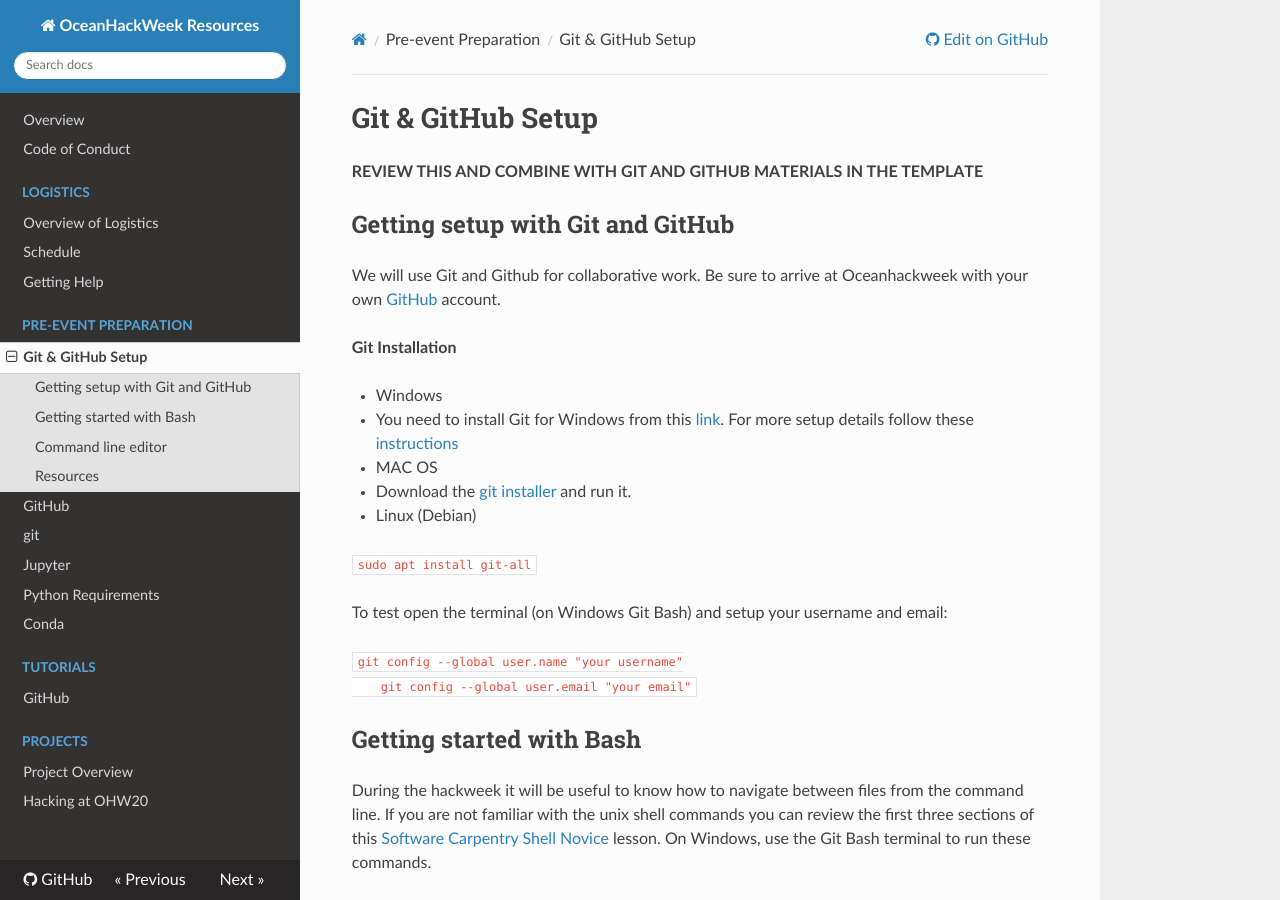
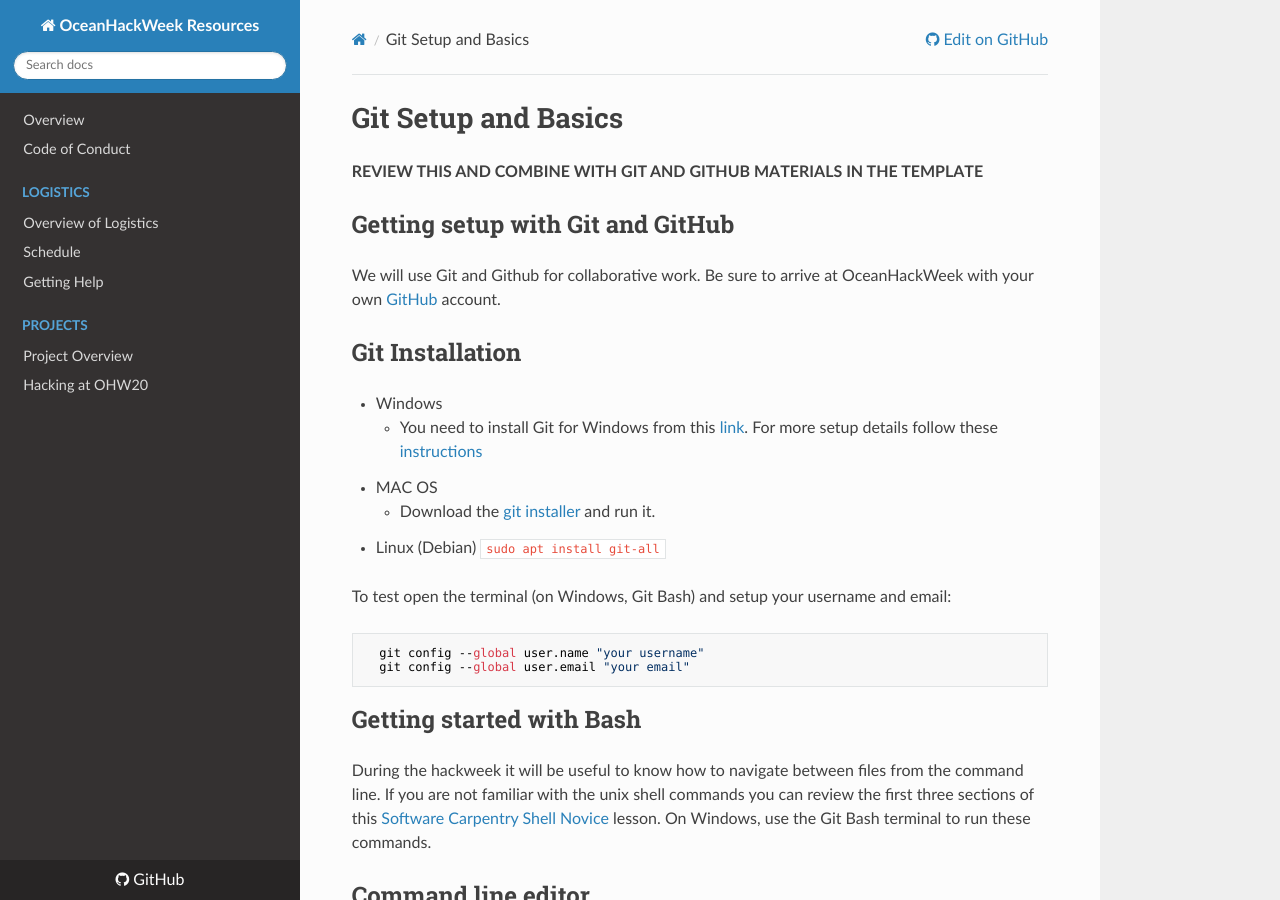
Before and after one commit to oceanhackweek/ohw-resources, an MkDocs documentation site: the page built from docs/prep/git.md, in a window 1280 px wide and 900 px high. Built offline with MkDocs 1.6.1, drawn with Linux system fonts in a browser that asks for light colours; nearby versions of some CDN libraries.

Commit message:
Refinement to reorganization. Finalized logistics pages

````diff
--- a/docs/preweek/github.md
+++ b/docs/prep/git.md
@@ -1,33 +1,28 @@
-# Git & GitHub Setup
+# Git Setup and Basics
 
 **REVIEW THIS AND COMBINE WITH GIT AND GITHUB MATERIALS IN THE TEMPLATE**
 
 ## Getting setup with Git and GitHub
 
-We will use Git and Github for collaborative work. Be sure to arrive at Oceanhackweek with your own [GitHub](https://github.com/) account.
+We will use Git and Github for collaborative work. Be sure to arrive at OceanHackWeek with your own [GitHub](https://github.com/) account.
 
-**Git Installation**
+## Git Installation
 
+- Windows
+    - You need to install Git for Windows from this [link](https://gitforwindows.org/). For more setup details follow these [instructions](https://carpentries.github.io/workshop-template/#shell)
+- MAC OS
+    - Download the [git installer](https://git-scm.com/download/mac) and run it.
+- Linux (Debian)
+    ```
+      sudo apt install git-all
+    ```
 
-* Windows
-  - You need to install Git for Windows from this [link](https://gitforwindows.org/). For more setup details follow these [instructions](https://carpentries.github.io/workshop-template/#shell)
+To test open the terminal (on Windows, Git Bash) and setup your username and email:
 
-* MAC OS
-
-  - Download the [git installer](https://git-scm.com/download/mac) and run it.
-
-* Linux (Debian)
-
-  ```
-    sudo apt install git-all
-  ```
-
-  To test open the terminal (on Windows Git Bash) and setup your username and email:
-
-  ```
-    git config --global user.name "your username"
-    git config --global user.email "your email"
-  ```
+```
+  git config --global user.name "your username"
+  git config --global user.email "your email"
+```
 
 
 ## Getting started with Bash
--- a/mkdocs.yml
+++ b/mkdocs.yml
@@ -8,17 +8,19 @@
     - logistics/overview.md
     - schedule.md
     - Getting Help: logistics/getting_help.md
-  - Pre-event Preparation:
-    - Git & GitHub Setup: preweek/github.md
-    - GitHub: tutorials/github.md
-    - git: tutorials/git.md
-    - Jupyter: tutorials/jupyterhub.md
-    - Python Requirements: preweek/python.md
-    - Conda: tutorials/conda.md
-    # - Numpy: numpy.md
-    # - Pandas: pandas.md
-  - Tutorials:
-    - Data Access in Python: tutorials/github.md
+  # - Pre-event Preparation:
+  #   - Git: prep/git.md
+  #   - GitHub: tutorials/github.md
+  #   - git: tutorials/git.md
+  #   - Jupyter: tutorials/jupyterhub.md
+  #   # - Python Requirements: preweek/python.md
+  #   - Conda: tutorials/conda.md
+  #   # - Numpy: numpy.md
+  #   # - Pandas: pandas.md
+  # - Tutorials:
+  #   - Getting Started: tutorials/getting_started.md
+  #   - Pre-hackweek: tutorials/prehackweek.md
+  #   - Data Access in Python: tutorials/github.md
     # - GitHub: tutorials/github.md
     # - git: tutorials/git.md
     # - Jupyter: tutorials/jupyterhub.md
````
Also changed, not shown: docs/schedule.md (+6 -0 lines), docs/tutorials/getting_started.md (added, +64 -0 lines), docs/tutorials/prehackweek.md (added).
